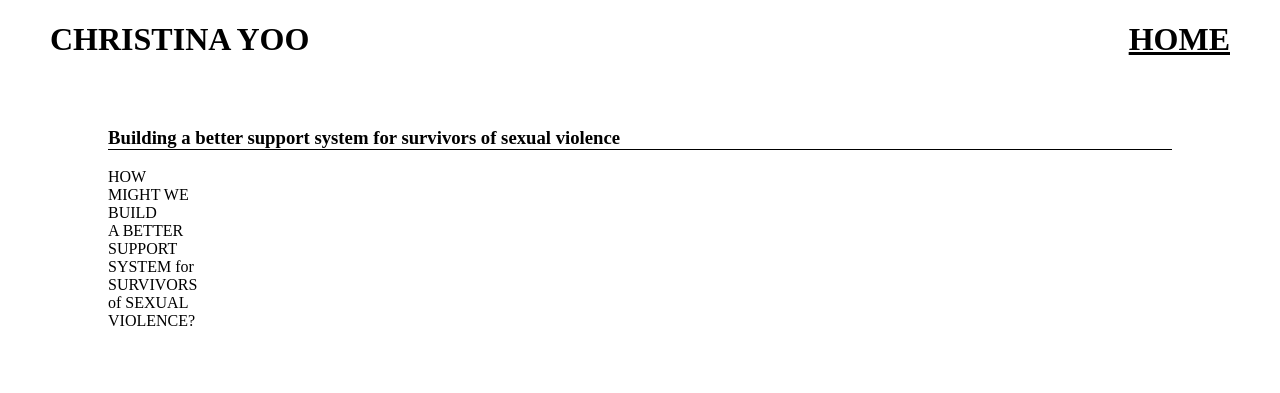
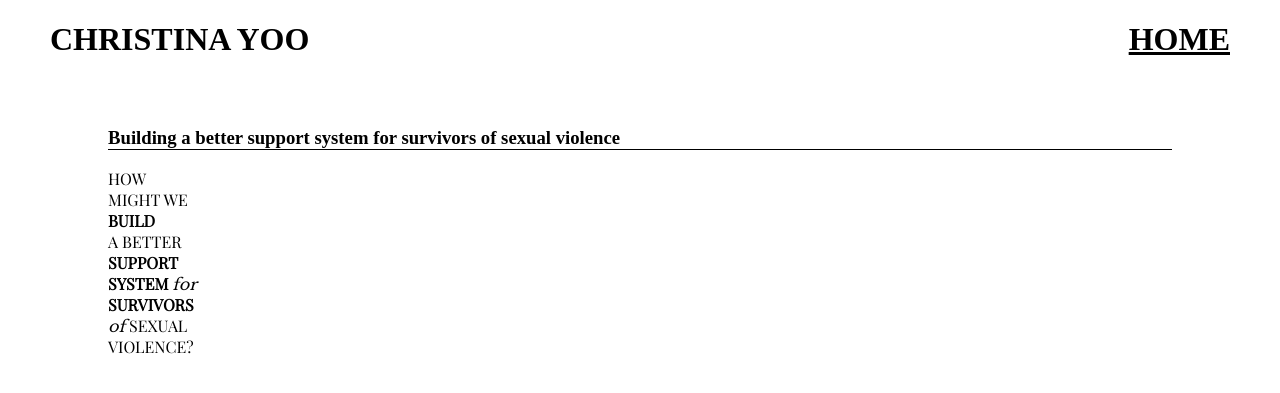
Before and after one commit to apclemens/christina, a Jekyll site: the page built from _artwork/building-a-better-support-system-for-survivors-of-sexual-violence.html, in a window 1280 px wide. Shown: the top 393 px of the page. Built offline with Jekyll 4.4.1, drawn with Linux system fonts in a browser that asks for light colours.

Commit message:
Update building-a-better-support-system-for-survivors-of-sexual-violence.html

```diff
--- a/_artwork/building-a-better-support-system-for-survivors-of-sexual-violence.html
+++ b/_artwork/building-a-better-support-system-for-survivors-of-sexual-violence.html
@@ -5,7 +5,7 @@ css_grid_area: d
 front_image: front/placeholder.png
 enter_from: bottom
 ---
-<div id="sexual-violence">
+<div id="sexual_violence">
 <span class="font1">HOW</span><br>
 <span class="font1">MIGHT WE</span><br>
 <span class="font2">BUILD</span><br>
```
